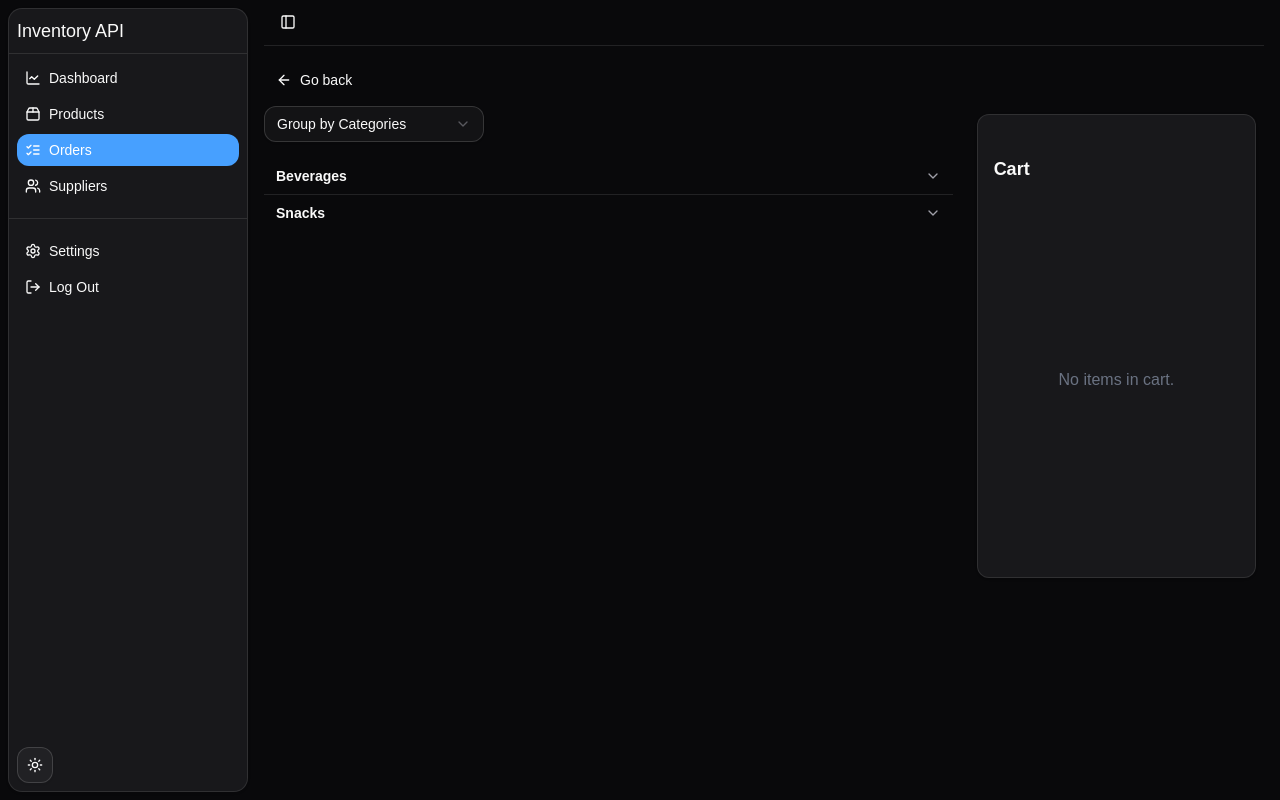
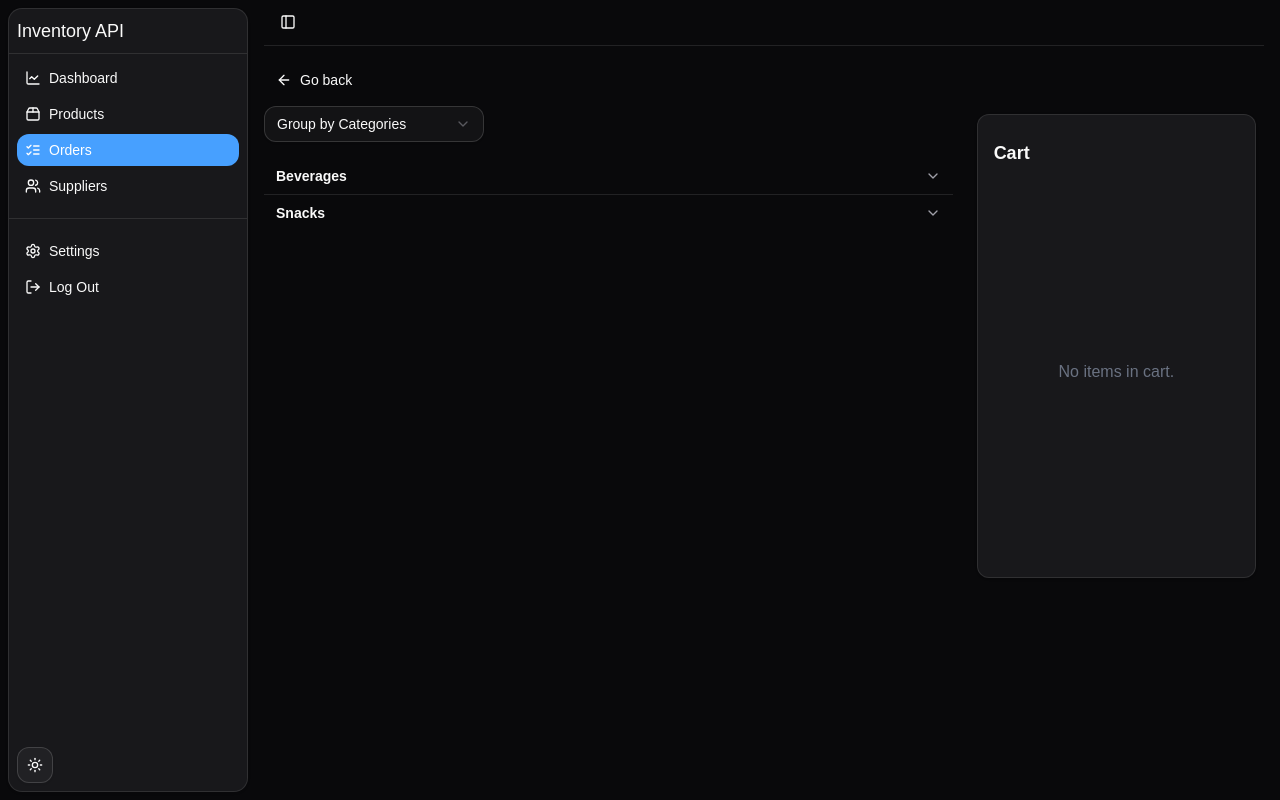
Before and after one commit to mrdsx/inventory-api, a Next.js app in the folder frontend/: page /orders/create in a window 1280 px wide. Built offline with nearby package versions, Linux system fonts and the light colour scheme.

Commit message:
feat(frontend/order): remove redundant padding in cart title

```diff
--- a/frontend/src/app/(workspace)/orders/create/page.tsx
+++ b/frontend/src/app/(workspace)/orders/create/page.tsx
@@ -235,7 +235,7 @@ export default function CreateOrderPage() {
         {/* Right side: Cart */}
         <div className="flex h-120 w-[30%] flex-col p-2 transition-colors">
           <Card className="flex h-full flex-1 flex-col rounded-md shadow-sm">
-            <h2 className="px-4 pt-4 text-lg font-bold">Cart</h2>
+            <h2 className="px-4 text-lg font-bold">Cart</h2>
             {cart.length === 0 ? (
               <div className="flex flex-1 items-center justify-center">
                 <p className="text-md text-center text-gray-400 dark:text-gray-500">
```
